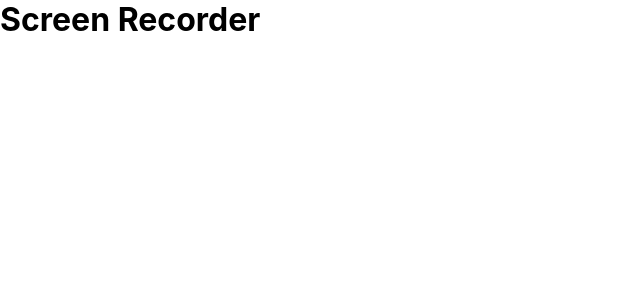
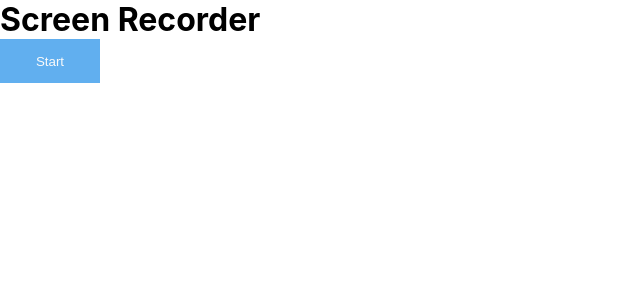
Before and after one commit to munozrc/screen-recorder, a React (Vite) app: page / in a window 1280 px wide. Shown: the top 300 px of the page, without its empty margins (0-640 px from the left). Built offline with nearby package versions, Linux system fonts and the light colour scheme.

Commit message:
feature(Root): First recording logic created

```diff
--- a/src/App.tsx
+++ b/src/App.tsx
@@ -1,8 +1,14 @@
-import React, { FC } from 'react'
+import { FC } from 'react'
+import useMediaRecorder from './hooks/useMediaRecorder'
 
 const App: FC<{}> = () => {
+  const { startRecording } = useMediaRecorder()
+
   return (
-    <div><h1>Screen Recorder</h1></div>
+    <div>
+      <h1>Screen Recorder</h1>
+      <button onClick={startRecording} className='btn-recording'>Start</button>
+    </div>
   )
 }
 
--- /dev/null
+++ b/src/hooks/useMediaRecorder.tsx
@@ -0,0 +1,55 @@
+import { useRef } from 'react'
+
+interface ReturnType {
+  startRecording: () => void
+}
+
+function useMediaRecorder (): ReturnType {
+  const mediaRecorder = useRef<MediaRecorder | null>(null)
+  const mediaChunks = useRef<Blob[]>([])
+  const mediaStream = useRef<MediaStream | null>(null)
+
+  const startRecording = async (): Promise<void> => {
+    mediaStream.current = await navigator.mediaDevices.getDisplayMedia({
+      video: true,
+      audio: false
+    })
+
+    mediaRecorder.current = new MediaRecorder(mediaStream.current, {
+      mimeType: 'video/webm'
+    })
+
+    mediaRecorder.current.ondataavailable = onRecordingActive
+    mediaRecorder.current.onstop = onRecordingStop
+    mediaRecorder.current.onerror = (error) => {
+      console.log({ error })
+    }
+
+    mediaRecorder.current.start()
+    console.log('start recording....')
+  }
+
+  const onRecordingActive = ({ data }: BlobEvent): void => {
+    console.log('recording')
+    mediaChunks.current.push(data)
+  }
+
+  const onRecordingStop = (): void => {
+    const [chunk] = mediaChunks.current
+    const blobProperty: BlobPropertyBag = Object.assign(
+      { type: chunk.type }
+    )
+    const blob = new Blob(mediaChunks.current, blobProperty)
+    const link = document.createElement('a')
+
+    mediaChunks.current = []
+
+    link.href = URL.createObjectURL(blob)
+    link.download = 'video.mp4'
+    link.click()
+  }
+
+  return { startRecording }
+}
+
+export default useMediaRecorder
--- a/src/index.css
+++ b/src/index.css
@@ -21,6 +21,12 @@ button {
   border: none;
 }
 
+.btn-recording {
+  background-color: #61afef;
+  min-width: 100px;
+  height: 44px;
+}
+
 a {
   text-decoration: none;
 }
```
